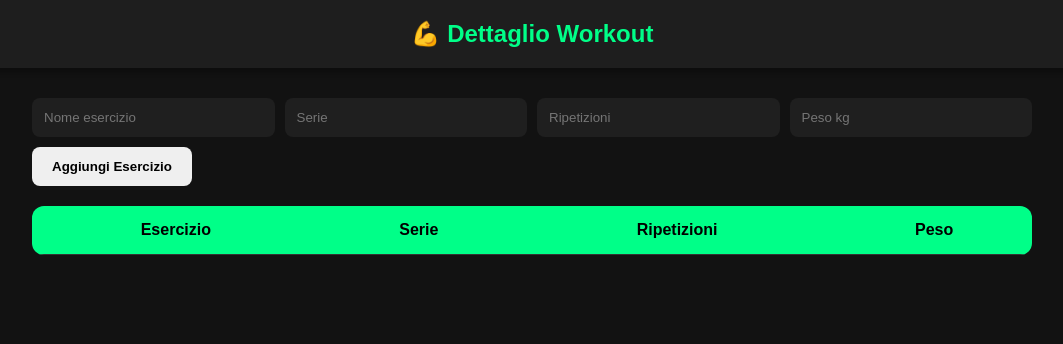
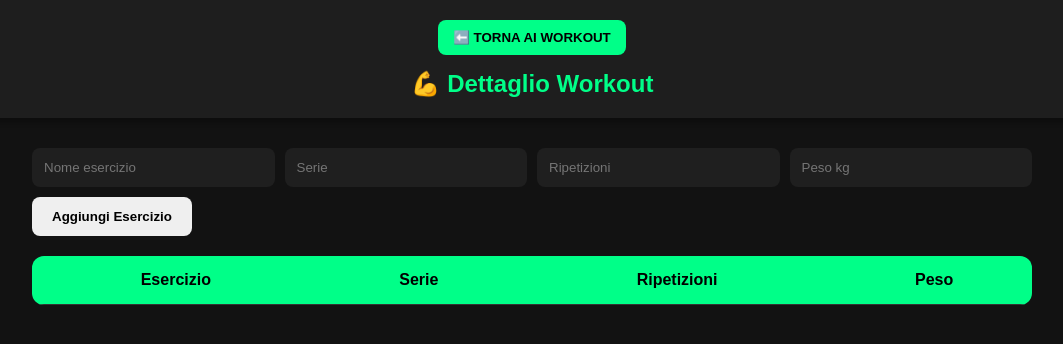
Before and after one commit to AlessandroPiazza300/workout-tracker, a website: page client/workout.html in a window 1280 px wide. Shown: the whole page, without its empty margins (108-1171 px from the left). Drawn offline with Linux system fonts and the light colour scheme; no server answers.

Commit message:
aggiunta bottone torna indietro

```diff
--- a/client/style.css
+++ b/client/style.css
@@ -257,3 +257,29 @@ button {
 
     color: black;
 }
+
+.back-button{
+
+    background: #00ff88;
+
+    color: black;
+
+    padding: 10px 15px;
+
+    border: none;
+
+    border-radius: 8px;
+
+    front-weight: bold;
+
+    cursor: pointer;
+
+    margin-bottom: 15px;
+
+    transition: 0.3s;
+}
+
+.back-button:hover{
+
+    opacity: 0.8;
+}
--- a/client/workout.html
+++ b/client/workout.html
@@ -11,6 +11,14 @@
 <body>
 
     <nav class="navbar">
+
+        <button
+            class = "back-button"
+            onclick = "goBack()"
+            >
+            ⬅️ TORNA AI WORKOUT
+        </button>
+
         <h1>💪 Dettaglio Workout</h1>
     </nav>
 
--- a/client/workout.js
+++ b/client/workout.js
@@ -85,3 +85,7 @@ addExerciseBtn.addEventListener("click", async () => {
 });
 
 loadExercises();
+
+function goBack() {
+    window.location.href = "/"; // homepage
+}
```
